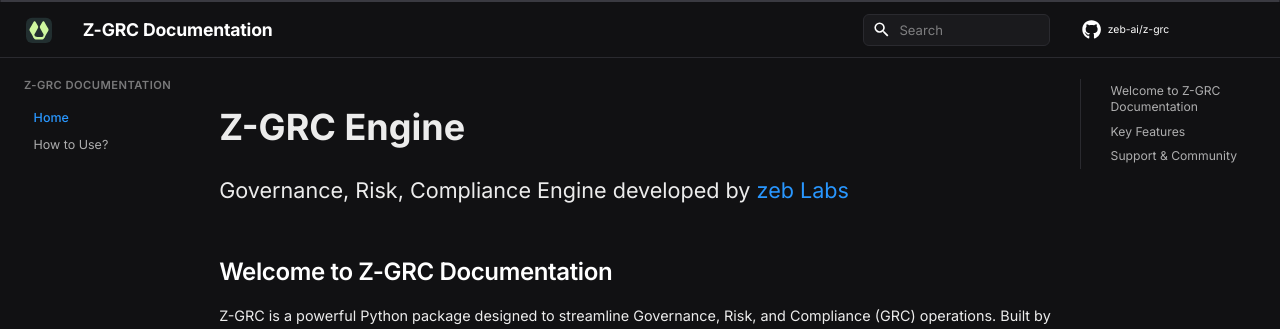
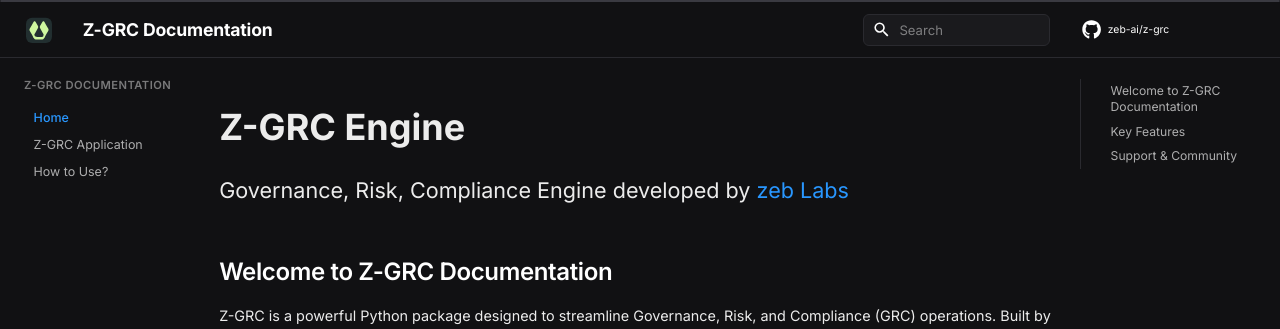
Before and after one commit to zeb-ai/py-governance-engine, an MkDocs documentation site: the page built from docs/index.md, in a window 1280 px wide. Shown: the top 329 px of the page. Built offline with MkDocs 1.6.1 and Material for MkDocs 9.7.7, drawn with Linux system fonts in a browser that asks for light colours; comment, search, counter and statistics services are not loaded.

Commit message:
style: added zgrc application urls in docs & readme.md

```diff
--- a/mkdocs.yml
+++ b/mkdocs.yml
@@ -78,4 +78,5 @@ plugins:
 
 nav:
   - Home: index.md
+  - Z-GRC Application: https://zeb-ai.github.io/z-grc-application/
   - How to Use?: how-to-use.md
```
Also changed, not shown: README.md (+1 -1 lines).
